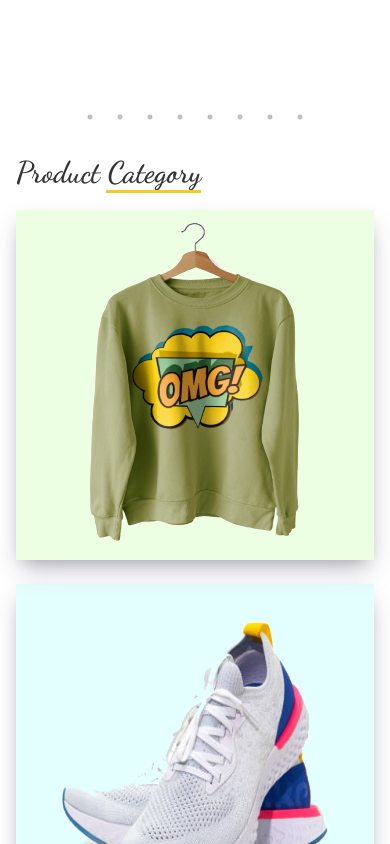
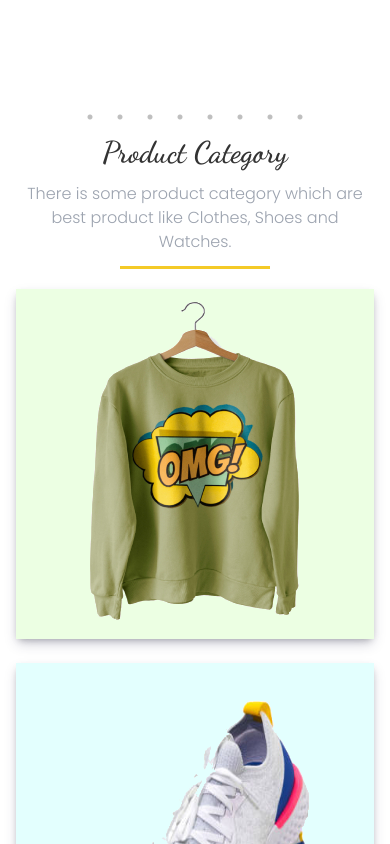
Before and after one commit to antorntech/stuff-and-bluff, a React (Create React App) app: page / in a window 390 px wide. Shown: the part 1380-2224 px from the top of the page. Built offline with nearby package versions, Linux system fonts and the light colour scheme.

Commit message:
add change on category section

```diff
--- a/src/components/Category/Category.css
+++ b/src/components/Category/Category.css
@@ -13,13 +13,13 @@
 }
 
 .main {
-  box-shadow: rgba(50, 50, 93, 0.25) 0px 13px 27px -5px,
-    rgba(0, 0, 0, 0.3) 0px 8px 16px -8px;
+  box-shadow: rgba(50, 50, 93, 0.25) 0px 6px 12px -2px,
+    rgba(0, 0, 0, 0.3) 0px 3px 7px -3px;
 }
 
 .main:hover {
-  box-shadow: rgba(93, 74, 50, 0.904) 0px 13px 27px -5px,
-    rgba(153, 110, 30, 0.733) 0px 8px 16px -8px;
+  box-shadow: rgba(255, 254, 254, 0.904) 0px 13px 27px -5px,
+    rgba(15, 14, 11, 0.733) 0px 8px 16px -8px;
 }
 
 .submain {
--- a/src/components/Category/Category.js
+++ b/src/components/Category/Category.js
@@ -7,14 +7,24 @@ import watchBg from "../../images/category-banner/watchbg.png";
 const Category = () => {
   return (
     <div className="py-8 lg:py-24 px-4 lg:px-0">
-      <header className="productCategoryHeader py-5 lg:py-6 ">
-        <h2
-          className="text-3xl font-bold"
+      <header className="flex flex-col items-center text-center pb-5 lg:pb-16">
+        <h1
+          className="text-3xl lg:text-5xl pb-3"
           style={{ fontFamily: `"Dancing Script", cursive` }}
         >
           Product Category
-        </h2>
-        <div className="underLine bg-primary"></div>
+        </h1>
+        <p className="text-gray-400">
+          There is some product category which are best product like Clothes,
+          Shoes and Watches.
+        </p>
+        <div
+          className="bg-primary mt-3"
+          style={{
+            width: "150px",
+            height: "3px",
+          }}
+        ></div>
       </header>
       <div className="grid grid-cols-1 lg:grid-cols-3 gap-y-6 gap-0 lg:gap-8">
         <div className="main" style={{ background: "#56ff001c" }}>
--- a/src/components/PremiumProducts/PremiumProducts.js
+++ b/src/components/PremiumProducts/PremiumProducts.js
@@ -10,9 +10,9 @@ const PremiumProducts = () => {
   }, []);
   return (
     <div className="py-12 lg:py-24">
-      <header className="flex flex-col items-center">
+      <header className="flex flex-col items-center text-center pb-5 lg:pb-10">
         <h1
-          className="text-3xl lg:text-5xl"
+          className="text-3xl lg:text-5xl pb-3"
           style={{ fontFamily: `"Dancing Script", cursive` }}
         >
           Premium Products
@@ -21,7 +21,7 @@ const PremiumProducts = () => {
           There is some premium collection which are best product.
         </p>
         <div
-          className="bg-primary mt-2"
+          className="bg-primary mt-3"
           style={{
             width: "150px",
             height: "3px",
--- a/src/components/PremiumProducts/PrimiumProduct/PremiumProduct.css
+++ b/src/components/PremiumProducts/PrimiumProduct/PremiumProduct.css
@@ -27,7 +27,7 @@
   display: flex;
   justify-content: center;
   align-items: center;
-  margin-top: 25px;
+  margin-top: 35px;
   margin-bottom: 10px;
   font-size: 15px;
   gap: 15px;
@@ -41,6 +41,11 @@
 }
 
 .pagination .pageNum:hover {
+  background-color: #d5ad0b;
+  color: #fff;
+}
+
+.pagination .active {
   background-color: #d5ad0b;
 }
 
--- a/src/components/PremiumProducts/PrimiumProduct/PremiumProduct.js
+++ b/src/components/PremiumProducts/PrimiumProduct/PremiumProduct.js
@@ -26,7 +26,7 @@ const PremiumProduct = (props) => {
 
   return (
     <>
-      <div className="products grid grid-cols-3 grid-flow-row place-items-center gap-y-5 mt-5">
+      <div className="products grid grid-cols-2 lg:grid-cols-3 grid-flow-row place-items-center gap-y-5 mt-5 px-2 lg:px-0">
         {currentItems.map((product) => {
           return (
             <div className="premiumProduct">
```
